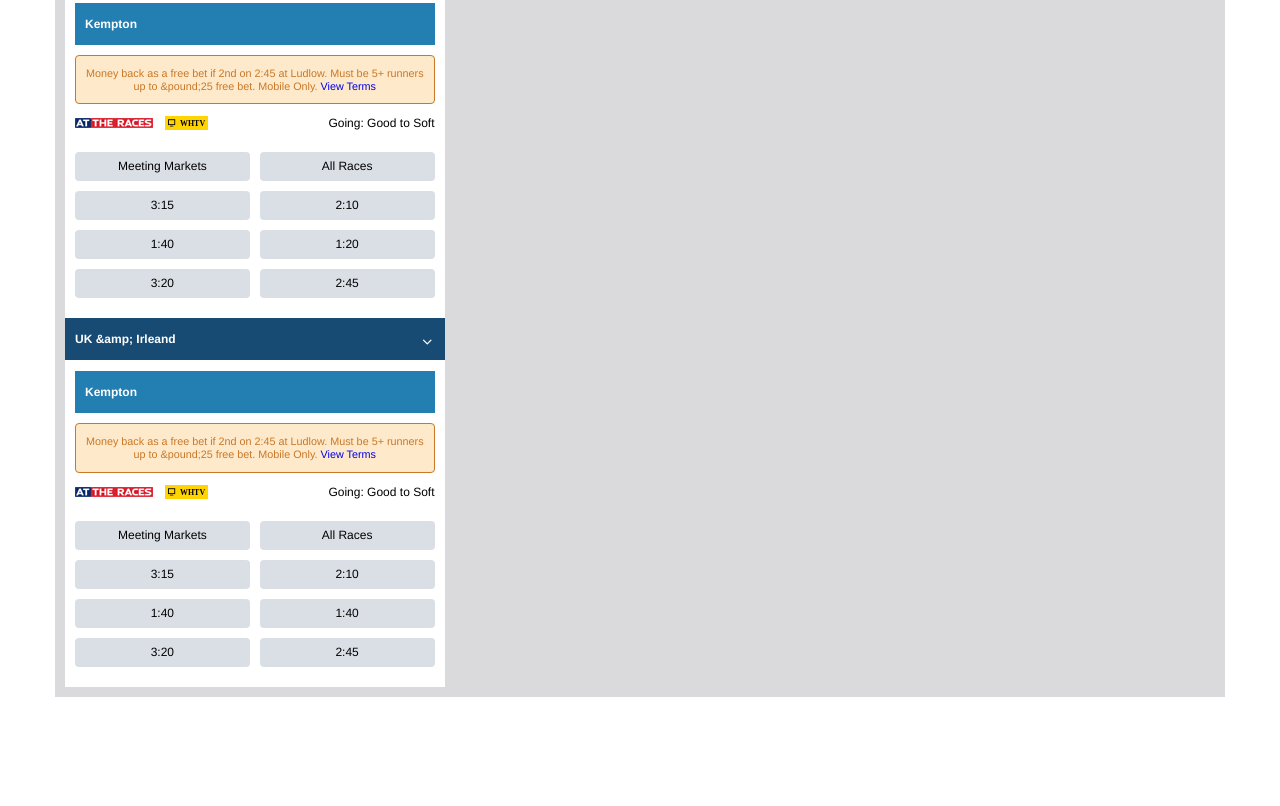
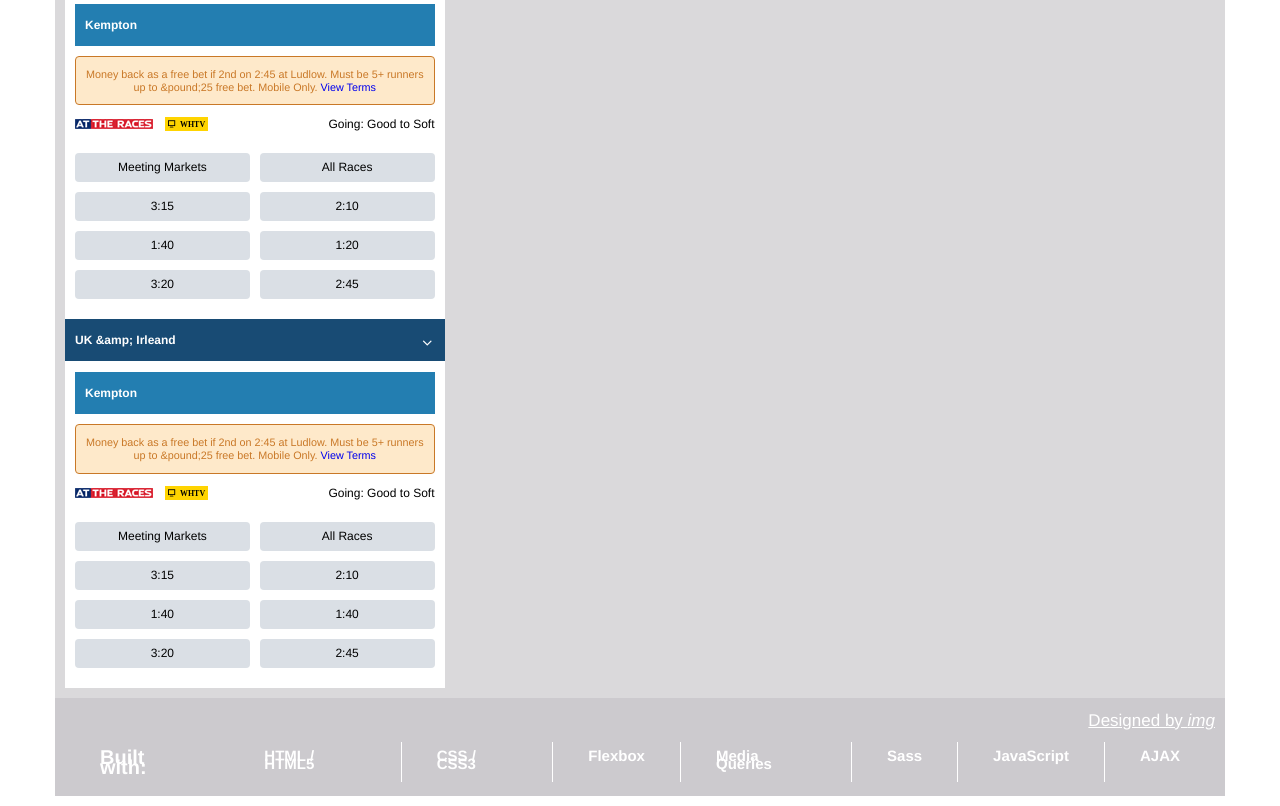
Before and after one commit to samuraiIsi/templateHCJ, a website: page index.html in a window 1280 px wide. Shown: the part 765-1571 px from the top of the page. Before the commit the page ends 1462 px from the top, so only its background shows below. Drawn offline with nearby package versions, Linux system fonts and the light colour scheme; files that its build step writes are made by us from their sources; files whose address does not match are found by name.

Commit message:
Convert footer from html to js and indentation some files

```diff
--- a/data/banners.json
+++ b/data/banners.json
@@ -1,12 +1,14 @@
 {
 	"bannersMain": [
 		{
+			"divMainId": "meeting",
 			"divMainClass": "capitLetter",
 			"divSecondClass": "bar-title bg-blue-dark-36",
 			"h2Text": "meetings",
 			"docId": "wrapper1"
 		},
 		{
+			"divMainId": "horseRacing",
 			"divMainClass": "capitLetter",
 			"divSecondClass": "bar-title bg-white-100",
 			"h2Text": "horse racing",
--- /dev/null
+++ b/data/footer.json
@@ -0,0 +1,18 @@
+{
+    "divParentClass": "bar-title bg-grey-80 container",
+    "pAuthorClass": "author",
+    "aAuhtorText": "Designed by ",
+    "spanAuhtorText": "img",
+    "linkSiteAuthor": "img-dev",
+    "ulFooterListClass": "footer-list",
+    "footerList": [
+        "Built with:",
+        "HTML / HTML5",
+        "CSS / CSS3",
+        "Flexbox",
+        "Media Queries",
+        "Sass",
+        "JavaScript",
+        "AJAX"
+    ]
+}
--- a/index.html
+++ b/index.html
@@ -1,5 +1,6 @@
 <!DOCTYPE html>
 <html>
+
 <head>
     <title>WH-Horse-Racing</title>
     <link rel="icon" href="img/icon-tshirt-blackTs.gif" type="image/gif" sizes="16x16">
@@ -8,11 +9,11 @@
     <meta name="viewport" content="width=device-width, initial-scale=1.0">
     <link rel="stylesheet" type="text/css" href="css/main.css">
 </head>
+
 <body onload="init()">
-
     <header id="headerContainer"></header>
     <section id="bodyContainer"></section>
-
+    <footer id="footerContainer"></footer>
     <script src="src/app/layout/logoHeader.js"></script>
     <script src="src/app/layout/header.js"></script>
     <script src="src/app/layout/body.js"></script>
@@ -21,6 +22,8 @@
     <script src="src/app/shared/tabs.js"></script>
     <script src="src/app/shared/eventsList.js"></script>
     <script src="src/app/shared/raceEvents.js"></script>
+    <script src="src/app/layout/footer.js"></script>
     <script src="src/app/layout/init.js"></script>
 </body>
+
 </html>
--- /dev/null
+++ b/src/app/layout/footer.js
@@ -0,0 +1,50 @@
+var footerHttps = new XMLHttpRequest();
+var urlfooter = "../../../data/footer.json";
+
+footerHttps.onreadystatechange = function() {
+    if (footerHttps.readyState == 4 && footerHttps.status == 200) {
+        var data = JSON.parse(footerHttps.responseText);
+        footerFunction(data);
+    }
+};
+
+footerHttps.open("GET", urlfooter, true);
+footerHttps.send();
+
+var i;
+
+function footerFunction(data) {
+    var divParent, pAuthor, aAuthor, aAuthortext, spanAuthor, spanAuthorText, ulFooterList, liFooterList, liFooterListText;
+    divParent = document.createElement('div');
+    divParent.setAttribute('class', data.divParentClass);
+    pAuthor = document.createElement('p');
+    pAuthor.setAttribute('class', data.pAuthorClass);
+    aAuthor = document.createElement('a');
+    aAuthor.setAttribute('href', data.linkSiteAuthor);
+    aAuthortext = document.createTextNode(data.aAuhtorText);
+    spanAuthor = document.createElement('span');
+    spanAuthorText = document.createTextNode(data.spanAuhtorText);
+    ulFooterList = document.createElement('ul');
+    ulFooterList.setAttribute('class', data.ulFooterListClass);
+    for (i = 0; i < data.footerList.length; i++) {
+        liFooterList = document.createElement('li');
+        liFooterListText = document.createTextNode(data.footerList[i]);
+        liFooterList.appendChild(liFooterListText);
+        ulFooterList.appendChild(liFooterList);
+
+    }
+
+
+    aAuthor.appendChild(aAuthortext);
+    spanAuthor.appendChild(spanAuthorText);
+    aAuthor.appendChild(spanAuthor);
+    pAuthor.appendChild(aAuthor);
+    divParent.appendChild(pAuthor);
+    divParent.appendChild(ulFooterList);
+
+    document.getElementById('footerContainer').appendChild(divParent);
+}
+
+function init() {
+    footerFunction();
+}
--- a/src/app/layout/header.js
+++ b/src/app/layout/header.js
@@ -1,8 +1,9 @@
 function headerFunction() {
 	var divParent, divSubParent, divChild, btnMenuIcon, h1Logo;
 	divParent = document.createElement('div');
-	divParent.setAttribute('class', 'row bg-blue-dark-27')
+	divParent.setAttribute('class', 'row bg-blue-dark-27');
 	divSubParent = document.createElement('div');
+	divSubParent.setAttribute('id', 'headerL1');
 	divSubParent.setAttribute('class', 'container flex-container');
 	divChildFirst = document.createElement('div');
 	divChildFirst.setAttribute('class', 'btn-respons-menu hidden-md');
--- a/src/app/layout/init.js
+++ b/src/app/layout/init.js
@@ -4,7 +4,4 @@ function init() {
 	bodyFunction();
 	btnBetting();
 	btnsLoginArea();
-	//initLogoHeader();
-	//initBtns();
-	//bannersInit();
 }
--- a/src/app/shared/banners.js
+++ b/src/app/shared/banners.js
@@ -18,6 +18,7 @@ function bannerMain(data) {
 
     for (i = 0; i < data.bannersMain.length; i++) {
         divBM = document.createElement('div');
+        divBM.setAttribute('id', data.bannersMain[i].divMainId);
         divBM.setAttribute('class', data.bannersMain[i].divMainClass);
         divBS = document.createElement('div');
         divBS.setAttribute('class', data.bannersMain[i].divSecondClass);
--- a/src/theme/scss/_mediaQueries.scss
+++ b/src/theme/scss/_mediaQueries.scss
@@ -1,6 +1,5 @@
 // ==========  Mobile First Method  ==========
-
-@media only screen and (min-width : 320px) and (max-width: 340px) {
+@media only screen and (min-width: 320px) and (max-width: 340px) {
     .btn--join {
         margin-left: 5px !important;
     }
@@ -12,50 +11,77 @@
     }
 }
 
-@media only screen and (min-width : 320px) and (max-width: 569px) {
+@media only screen and (min-width: 320px) and (max-width: 569px) {
     .hidden-sm {
         display: none !important;
     }
-	.logo-header, .logo-bg {
+    .logo-header,
+    .logo-bg {
         margin-right: 0 !important;
     }
     .btn--login {
         margin-left: 0 !important;
     }
 }
-    // Custom, iPhone Retina
-@media only screen and (min-width : 667px) {
+
+@media only screen and (min-width: 667px) {
     .hidden-md {
         display: none !important;
     }
 }
 
-@media only screen and (min-width : 320px) and (max-width: 479px) {
+@media only screen and (max-width: 1024px) {
+    #footerContainer {
+        .bar-title {
+            padding-bottom: 20px;
+        }
+    }
+    .footer-list {
+        display: block !important;
+        li {
+            border-right: none !important;
+            &:nth-child(even) {
+                float: right;
+            }
+        }
+        li:last-child {
+            float: left;
+        }
+    }
+}
+
+@media only screen and (min-width: 320px) and (max-width: 479px) {
     ul {
         overflow-x: scroll;
     }
 }
+
 // Extra Small Devices, Phones, Apple iPhone 4
-@media only screen and (min-width : 480px) and (max-width: 567px) {
+@media only screen and (min-width: 480px) and (max-width: 567px) {
     header div:nth-child(2).row {
         margin: 10px 5px;
     }
 }
+
 // Small Devices, Phones, Apple iPhone 5/6/6 Plus
-@media only screen and (min-width : 568px) and (max-width: 767px) { }
+@media only screen and (min-width: 568px) and (max-width: 767px) {}
+
 // Small Devices, Tablets
-@media only screen and (min-width : 768px) and (max-width: 959px) { }
+@media only screen and (min-width: 768px) and (max-width: 959px) {}
+
 // Medium Devices, Desktops
-@media only screen and (min-width : 960px) and (max-width: 1023px) {
+@media only screen and (min-width: 960px) and (max-width: 1023px) {
     .container {
         width: 1170px;
         margin: 0 auto;
     }
 }
+
 // Apple iPad,  Apple iPad Mini, BlackBerry PlayBook
-@media only screen and (min-width : 1024px) and (max-width: 1279px) { }
+@media only screen and (min-width: 1024px) and (max-width: 1279px) {}
+
 // Large Devices, Wide Screens, Google Neux 10
-@media only screen and (min-width : 1280px) {
+@media only screen and (min-width: 1280px) {
     .container {
         width: 1170px;
         margin: 0 auto;
@@ -72,8 +98,10 @@
         margin-right: 1%;
     }
 }
-@media only screen and (min-width : 1350px) { }
+
+@media only screen and (min-width: 1350px) {}
+
 // Large Devices, Laptop with HiDPi
-@media only screen and (min-width : 1440px) { }
+@media only screen and (min-width: 1440px) {}
 
-@media only screen and (min-width : 1560px) { }
+@media only screen and (min-width: 1560px) {}
--- a/src/theme/scss/components/_layouts/_l-footer.scss
+++ b/src/theme/scss/components/_layouts/_l-footer.scss
@@ -0,0 +1,31 @@
+.footer-list {
+    display: -webkit-flex;
+    display: flex;
+    -webkit-justify-content: space-between;
+    justify-content: space-between;
+    li {
+        font-size: 15px;
+        font-weight: 700;
+        border-right: solid 1px #fff;
+        padding: 10px 35px;
+        &:first-child {
+            font-size: 20px;
+        }
+        &:first-child,
+        &:last-child {
+            border-right: none;
+        }
+    }
+}
+
+.author {
+    text-align: right;
+    font-size: 12px;
+    text-decoration: underline;
+    a {
+        color: #fff;
+        span {
+            font-style: italic;
+        }
+    }
+}
--- a/src/theme/scss/components/_layouts/_l-main.scss
+++ b/src/theme/scss/components/_layouts/_l-main.scss
@@ -2,19 +2,24 @@
     background-color: #dad9db;
     padding: $standardDistance;
 }
+
 .fs0 {
     font-size: 13px;
     margin-left: $standardDistance - 5;
 }
+
 .fs1 {
     font-size: 32px;
 }
+
 .fs2 {
     font-size: 24px;
 }
+
 .fs3 {
     font-size: 32px;
 }
+
 .pull-left {
     float: left;
 }
@@ -23,31 +28,45 @@
     float: right;
     margin-right: 5px;
 }
+
 .push-right {
     flex: 1 0;
 }
+
 .pull-end {
     margin-left: auto;
     margin-right: 0;
 }
+
 .end-component {
     @include flexSetEnd;
 }
+
 .bg-white-100 {
     background-color: $bgWhite100;
 }
-.bg-grey-light-85 {  //bg-85-light-grey
+
+.bg-grey-80 {
+    background-color: #cccace;
+}
+
+.bg-grey-light-85 {
+    //bg-85-light-grey
     background-color: #dad9db;
 }
+
 .bg-blue-dark-18 {
     background-color: #12324b;
 }
+
 .bg-blue-dark-27 {
     background-color: #184b74;
 }
+
 .bg-blue-dark-36 {
     background-color: $bgBlueDark36;
 }
+
 .bg-blue-dark-42 {
     background-color: #237eb1;
 }
```
Also changed, not shown: img/html5-icon.png (added), src/app/layout/logoHeader.js (indentation only). Lines whose indentation alone changed are shown as unchanged.
